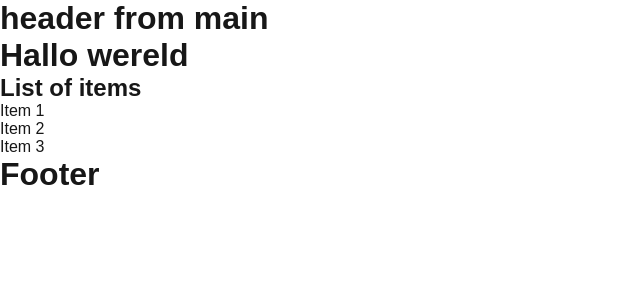
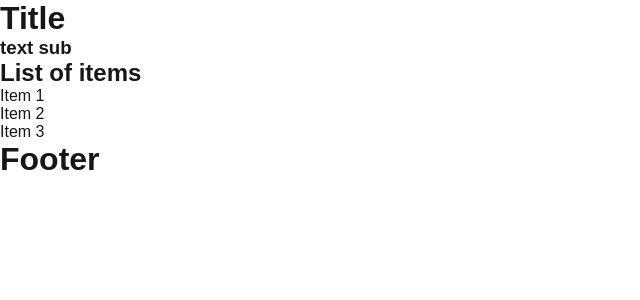
Before and after one commit to Yasin-Horani/React, a Next.js app: page / in a window 1280 px wide. Shown: the top 300 px of the page, without its empty margins (0-640 px from the left). Built offline with nearby package versions, Linux system fonts and the light colour scheme.

Commit message:
optional prop

```diff
--- a/app/page.tsx
+++ b/app/page.tsx
@@ -5,8 +5,7 @@ import Header from "@/components/Header";
 function Home() {
   return (
     <main>
-      <Header text="header from main" />
-      <h1>Hallo wereld</h1>
+      <Header title="Title" textsub="text sub" />
       <Description />
       <Footer />
     </main>
--- a/components/Header.tsx
+++ b/components/Header.tsx
@@ -1,9 +1,15 @@
 type HeaderParams = {
-  text: string;
+  title: string;
+  textsub?: string; // Optional title prop
 };
 
 function Header(props: HeaderParams) {
-  return <h1>{props.text}</h1>;
+  return (
+    <>
+      <h1>{props.title}</h1>
+      <h3>{props.textsub}</h3>
+    </>
+  );
 }
 
 export default Header;
```
